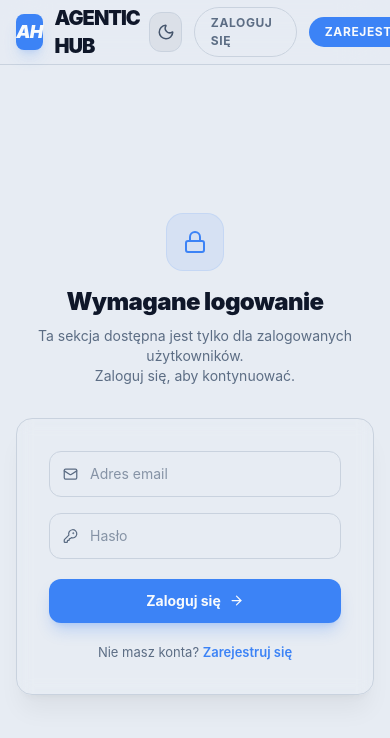
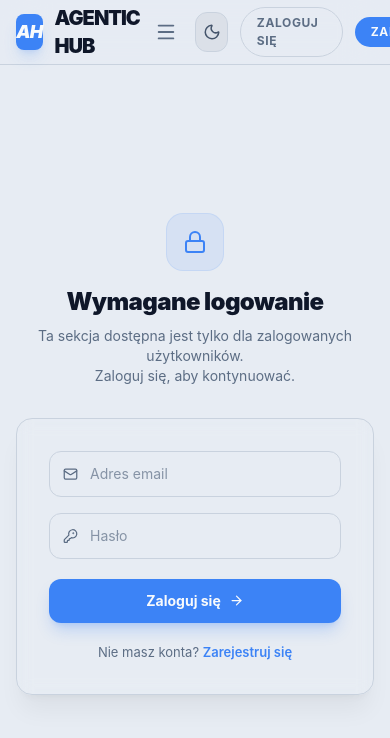
Before and after one commit to Taidio1/KursAI, a React (Vite) app in the folder frontend/: page /materials in a window 390 px wide. Shown: the top 738 px of the page. Built offline with nearby package versions, Linux system fonts and the light colour scheme; no server answers.

Commit message:
fix: render NavDrawer outside nav stacking context so it appears on top

```diff
--- a/frontend/src/components/Navbar.jsx
+++ b/frontend/src/components/Navbar.jsx
@@ -1,11 +1,14 @@
+import { useState } from 'react'
 import { Link, useLocation, useNavigate } from 'react-router-dom'
 import UserDropdown from './UserDropdown'
 import ThemeToggle from './ThemeToggle'
+import NavDrawer from './NavDrawer'
 import { useAuth } from '../contexts/AuthContext'
-import { LayoutDashboard, Library, ShieldCheck, BookOpen } from 'lucide-react'
+import { LayoutDashboard, Library, ShieldCheck, BookOpen, Menu } from 'lucide-react'
 
 export default function Navbar() {
   const { user, role } = useAuth()
+  const [drawerOpen, setDrawerOpen] = useState(false)
   const location = useLocation()
   const navigate = useNavigate()
 
@@ -15,6 +18,7 @@ export default function Navbar() {
   const isBlog = location.pathname.startsWith('/blog')
 
   return (
+  <>
     <nav className="sticky top-0 z-[100] w-full border-b border-border bg-background/80 backdrop-blur-xl">
       <div className="mx-auto flex h-16 max-w-7xl items-center justify-between px-4 sm:px-6 lg:px-8">
         <div className="flex items-center gap-8">
@@ -76,11 +80,25 @@ export default function Navbar() {
                 Beta Access
               </div>
               <div className="mx-1 hidden h-5 w-px bg-border sm:block" />
+              <button
+                className="md:hidden flex items-center justify-center rounded-md p-1.5 text-muted-foreground hover:text-foreground transition-colors"
+                onClick={() => setDrawerOpen(true)}
+                aria-label="Otwórz menu"
+              >
+                <Menu size={22} />
+              </button>
               <ThemeToggle />
               <UserDropdown user={user} />
             </>
           ) : (
             <>
+              <button
+                className="md:hidden flex items-center justify-center rounded-md p-1.5 text-muted-foreground hover:text-foreground transition-colors"
+                onClick={() => setDrawerOpen(true)}
+                aria-label="Otwórz menu"
+              >
+                <Menu size={22} />
+              </button>
               <ThemeToggle />
               <Link
                 to="/login"
@@ -99,5 +117,7 @@ export default function Navbar() {
         </div>
       </div>
     </nav>
+    <NavDrawer isOpen={drawerOpen} onClose={() => setDrawerOpen(false)} user={user} role={role} />
+  </>
   )
 }
```
